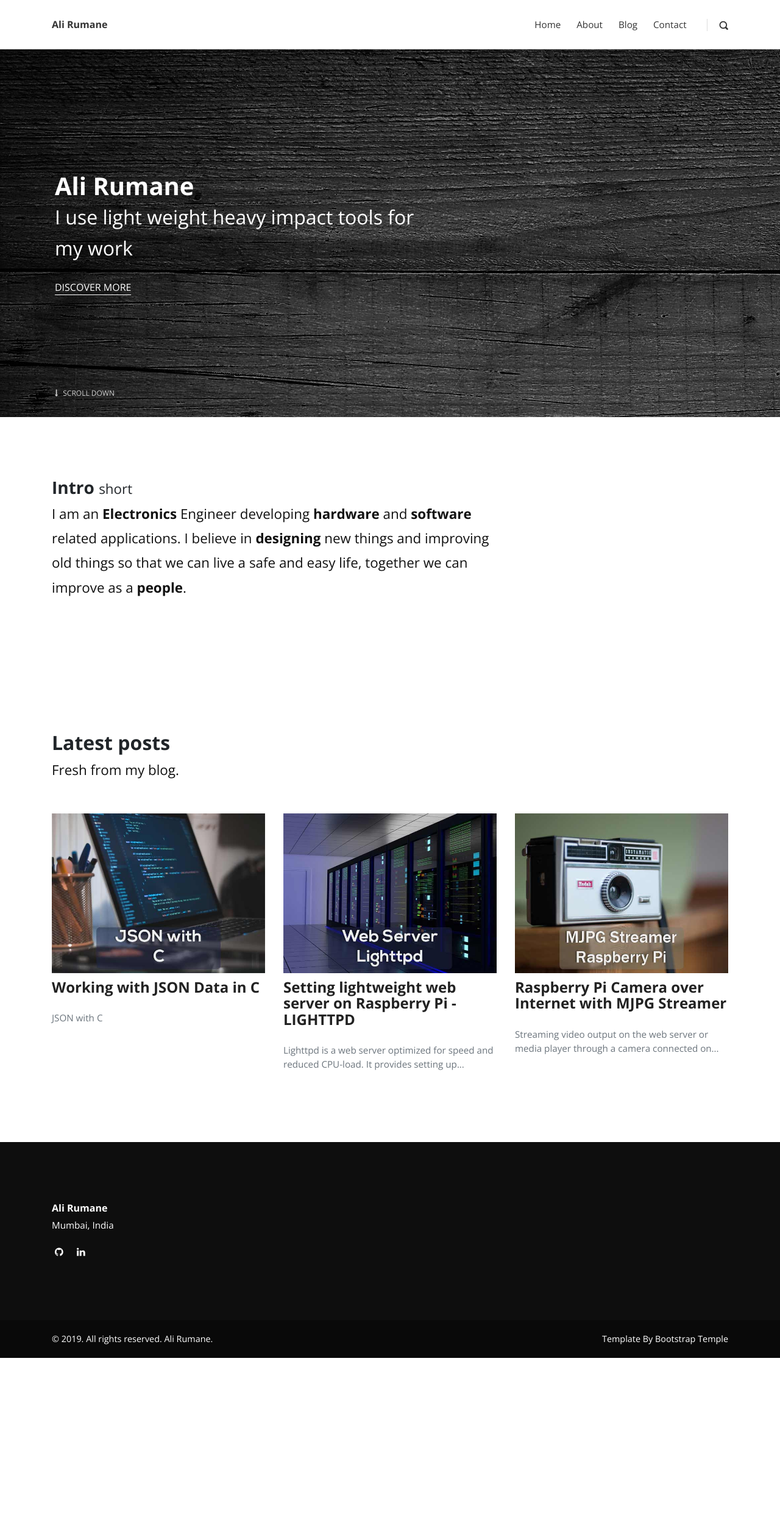
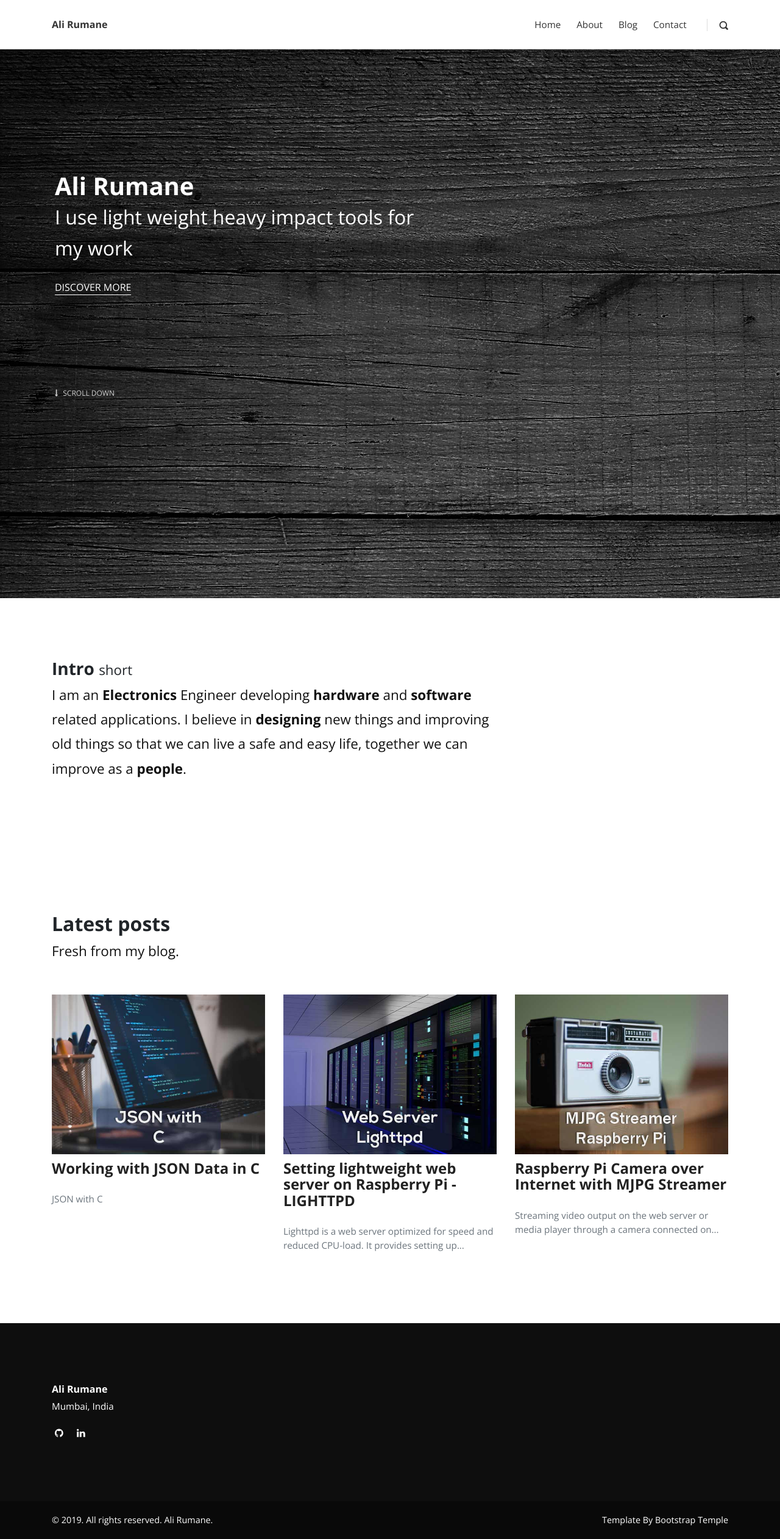
Before and after one commit to alirumane/alirumane.github.io, a Jekyll site: the page built from index.html, in a window 1280 px wide. Shown: the whole page at 61% size. Built offline with Jekyll 4.4.1, drawn with Linux system fonts in a browser that asks for light colours; before the commit the page ends 2227 px from its top, so only the background shows below that.

Commit message:
Update style.default.css

```diff
--- a/assets/css/style.default.css
+++ b/assets/css/style.default.css
@@ -628,6 +628,10 @@ div[class*="-btn"] {
 section.hero {
   padding: 0;
   color: #fff;
+
+  /* Sizing */
+    width: 100vw;
+    height: 100vh;
 
   /* Background styles */
     background-image: linear-gradient(rgba(0, 0, 0, 0.5),rgba(0, 0, 0, 0.5)));
```
